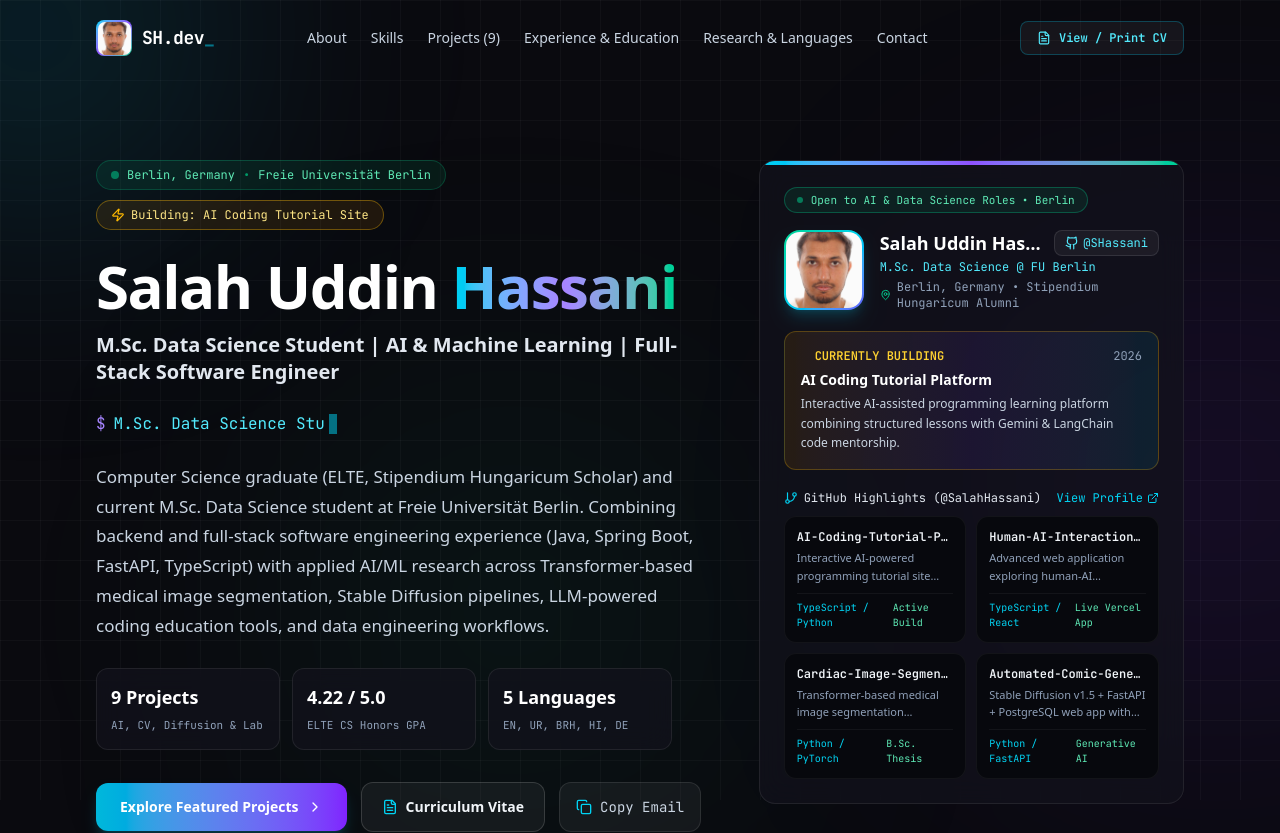
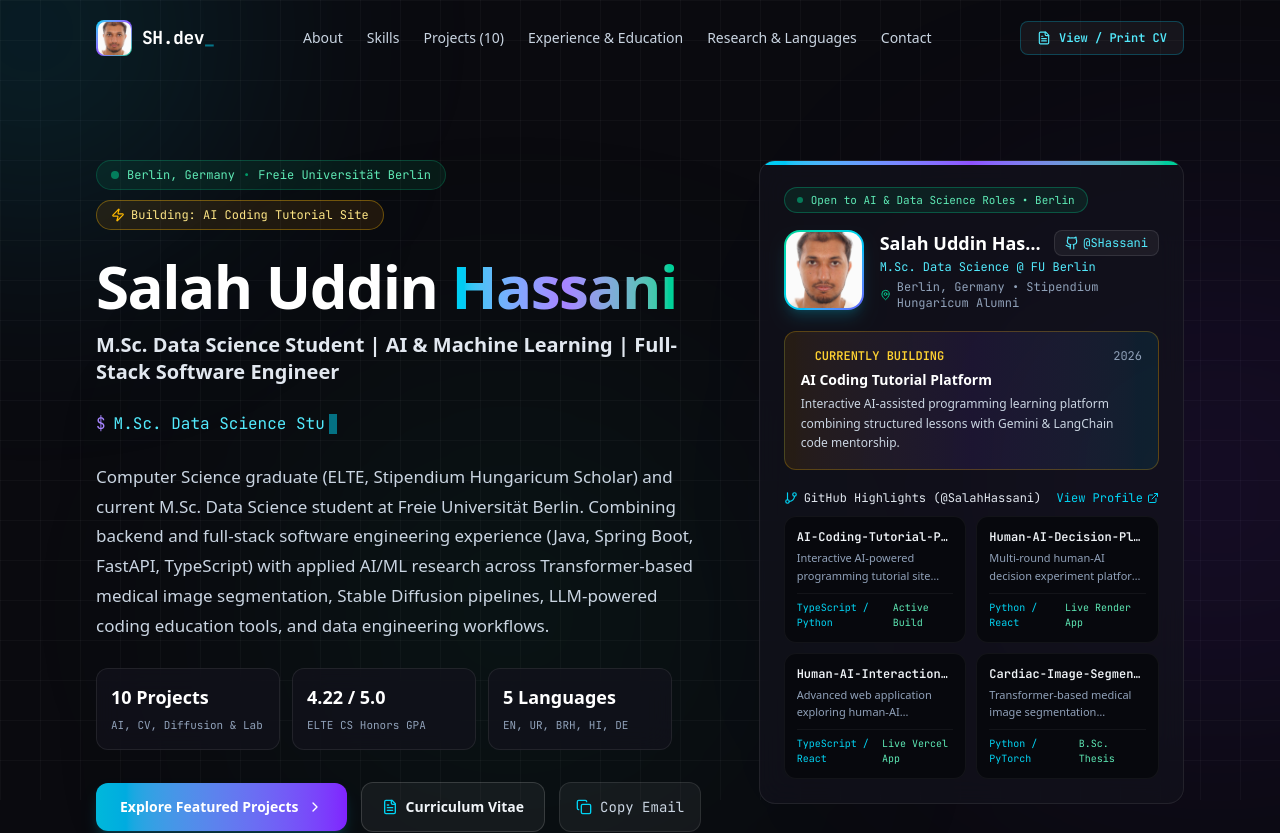
Before and after one commit to SalahHassani/MyPortfolio, a React (Vite) app: page / in a window 1280 px wide. Shown: the top 833 px of the page. Built offline with nearby package versions, Linux system fonts and the light colour scheme.

Commit message:
feat(portfolio): add Human-AI Decision Experiment Platform project

```diff
--- a/src/App.jsx
+++ b/src/App.jsx
@@ -125,6 +125,26 @@ const PORTFOLIO_DATA = {
         "Focused on clean modular API design, responsive UX, and extensible curriculum authoring"
       ],
       metrics: "ACTIVE BUILD • AI-Powered Coding Education"
+    },
+    {
+      id: "human-ai-decision-platform",
+      title: "Human-AI Decision Experiment Platform",
+      subtitle: "Full-Stack Experiment Platform | Real-Time WebSockets & PostgreSQL",
+      category: "Generative AI",
+      featured: true,
+      inProgress: false,
+      shortDesc: "Interactive multi-round experiment platform for studying human and AI group decision-making, featuring real-time WebSocket discussions, voting phases, and persistent session tracking.",
+      fullDesc: "End-to-end full-stack research platform built with FastAPI, React/Vite, and PostgreSQL to run structured multi-round human-AI group decision experiments. Supports live real-time discussion and voting phases, dynamic HTTP/HTTPS and WS/WSS protocol routing, and persistent session/round state tracking.",
+      tech: ["Python", "FastAPI", "SQLAlchemy (Async)", "React", "Vite", "PostgreSQL", "WebSockets", "Render"],
+      githubUrl: "https://github.com/SalahHassani/human-ai-decision-platform",
+      liveUrl: "https://human-ai-decision-platform.onrender.com/",
+      architecture: [
+        "Engineered an asynchronous FastAPI backend with SQLAlchemy and asyncpg backed by PostgreSQL on Render",
+        "Implemented real-time WebSocket communication and live state synchronization across multi-round discussion and voting phases",
+        "Built a React/Vite frontend with protocol-aware HTTP/HTTPS and WS/WSS connection handling",
+        "Deployed as a multi-service cloud stack with automated Blueprint configuration and live public access"
+      ],
+      metrics: "LIVE DEPLOYMENT • FastAPI + WebSockets + PostgreSQL"
     },
     {
       id: "human-ai-interaction-lab",
@@ -347,6 +367,12 @@ const PORTFOLIO_DATA = {
         lang: "TypeScript / Python"
       },
       {
+        name: "Human-AI-Decision-Platform",
+        status: "Live Render App",
+        desc: "Multi-round human-AI decision experiment platform with FastAPI, WebSockets & PostgreSQL.",
+        lang: "Python / React"
+      },
+      {
         name: "Human-AI-Interaction-Lab",
         status: "Live Vercel App",
         desc: "Advanced web application exploring human-AI interaction dynamics hosted on Vercel.",
@@ -357,12 +383,6 @@ const PORTFOLIO_DATA = {
         status: "B.Sc. Thesis",
         desc: "Transformer-based medical image segmentation evaluated with Dice, IoU & Hausdorff Distance.",
         lang: "Python / PyTorch"
-      },
-      {
-        name: "Automated-Comic-Generator",
-        status: "Generative AI",
-        desc: "Stable Diffusion v1.5 + FastAPI + PostgreSQL web app with RBAC and PDF export.",
-        lang: "Python / FastAPI"
       }
     ]
   },
@@ -673,7 +693,7 @@ export default function App() {
             {[
               { label: "About", id: "about" },
               { label: "Skills", id: "stack" },
-              { label: "Projects (9)", id: "projects" },
+              { label: `Projects (${PORTFOLIO_DATA.projects.length})`, id: "projects" },
               { label: "Experience & Education", id: "experience" },
               { label: "Research & Languages", id: "interests" },
               { label: "Contact", id: "contact" }
@@ -712,7 +732,7 @@ export default function App() {
             {[
               { label: "About", id: "about" },
               { label: "Technical Skills", id: "stack" },
-              { label: "Projects (9)", id: "projects" },
+              { label: `Projects (${PORTFOLIO_DATA.projects.length})`, id: "projects" },
               { label: "Experience & Education", id: "experience" },
               { label: "Research & Languages", id: "interests" },
               { label: "Contact", id: "contact" }
@@ -788,7 +808,7 @@ export default function App() {
               <div className="grid grid-cols-3 gap-3 max-w-xl pt-1">
                 <div className="glass-card rounded-xl p-3.5 border-l-2 border-l-cyan-400">
                   <span className="text-base sm:text-lg font-extrabold text-white block">
-                    9 Projects
+                    {PORTFOLIO_DATA.projects.length} Projects
                   </span>
                   <span className="text-[11px] font-mono text-slate-400">
                     AI, CV, Diffusion &amp; Lab
@@ -1053,7 +1073,7 @@ export default function App() {
         </section>
 
         {/* =====================================================================
-            4. FEATURED SPOTLIGHT & ALL TECHNICAL PROJECTS (9 PROJECTS)
+4. FEATURED SPOTLIGHT & ALL TECHNICAL PROJECTS
         ===================================================================== */}
         <section id="projects" className="py-20 border-t border-white/5">
           <div className="flex flex-col lg:flex-row lg:items-end justify-between gap-6 mb-10">
@@ -1066,7 +1086,7 @@ export default function App() {
                 Featured &amp; Technical Projects
               </h2>
               <p className="text-slate-300/80 text-sm sm:text-base mt-2 max-w-2xl">
-                Highlighting my active AI Coding Tutorial Platform, Human AI Interaction Lab, B.Sc. Medical Computer Vision Thesis, and Generative AI systems.
+                Highlighting my active AI Coding Tutorial Platform, Human-AI Decision Experiment Platform, Human AI Interaction Lab, B.Sc. Medical Computer Vision Thesis, and Generative AI systems.
               </p>
             </div>
 
@@ -1209,7 +1229,7 @@ export default function App() {
                   <h3 className="text-xl font-bold text-white group-hover:text-cyan-300 transition-colors flex items-start justify-between gap-2 leading-snug">
                     <span>
                       <span className="text-slate-500 font-mono text-base mr-2">
-                        0{idx + 1}.
+                        {String(idx + 1).padStart(2, "0")}.
                       </span>
                       {project.title}
                     </span>
@@ -1618,7 +1638,7 @@ export default function App() {
                     required
                     value={formData.message}
                     onChange={(e) => setFormData({ ...formData, message: e.target.value })}
-                    placeholder="Hi Salah, I saw your work on Human AI Interaction Lab..."
+                    placeholder="Hi Salah, I saw your work on Human-AI Decision Experiment Platform..."
                     className="w-full px-4 py-3 rounded-xl bg-[#08090f] border border-white/10 text-sm text-white placeholder-slate-500 focus:outline-none focus:border-cyan-400 transition-colors resize-none"
                   />
                 </div>
@@ -1916,7 +1936,7 @@ export default function App() {
                       <div className="grid grid-cols-1 sm:grid-cols-2 gap-1.5 text-xs text-slate-300">
                         {PORTFOLIO_DATA.languages.map((l) => (
                           <span key={l.name} className="font-mono">
-                            • {l.name}: {l.badge}
+                            - {l.name}: {l.badge}
                           </span>
                         ))}
                       </div>
```
Lines whose indentation alone changed are shown as unchanged.
